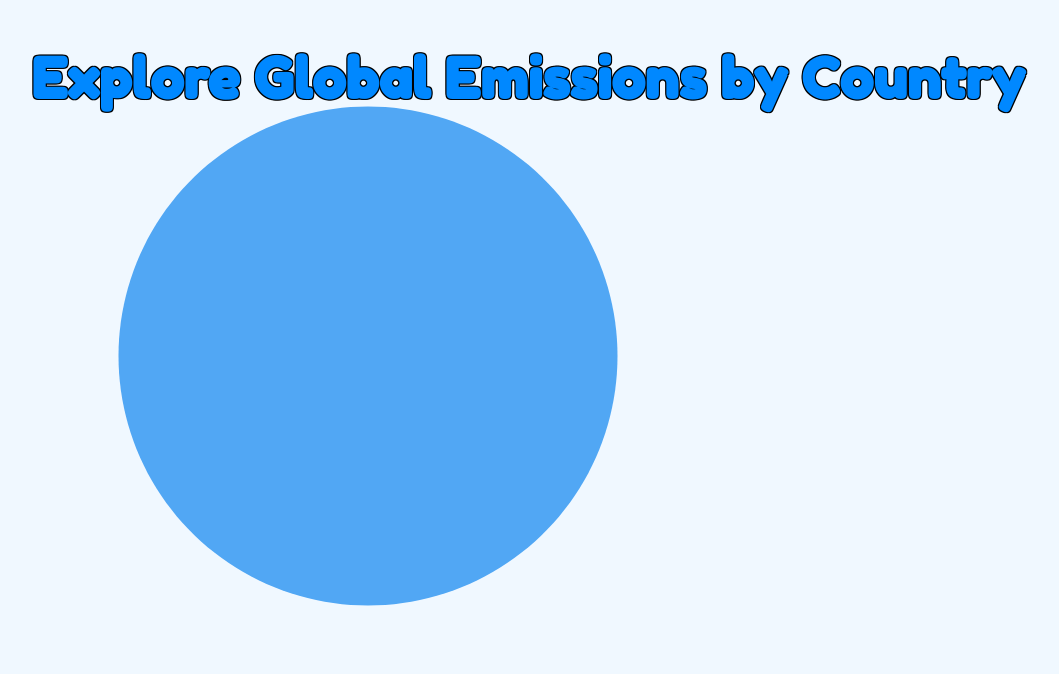
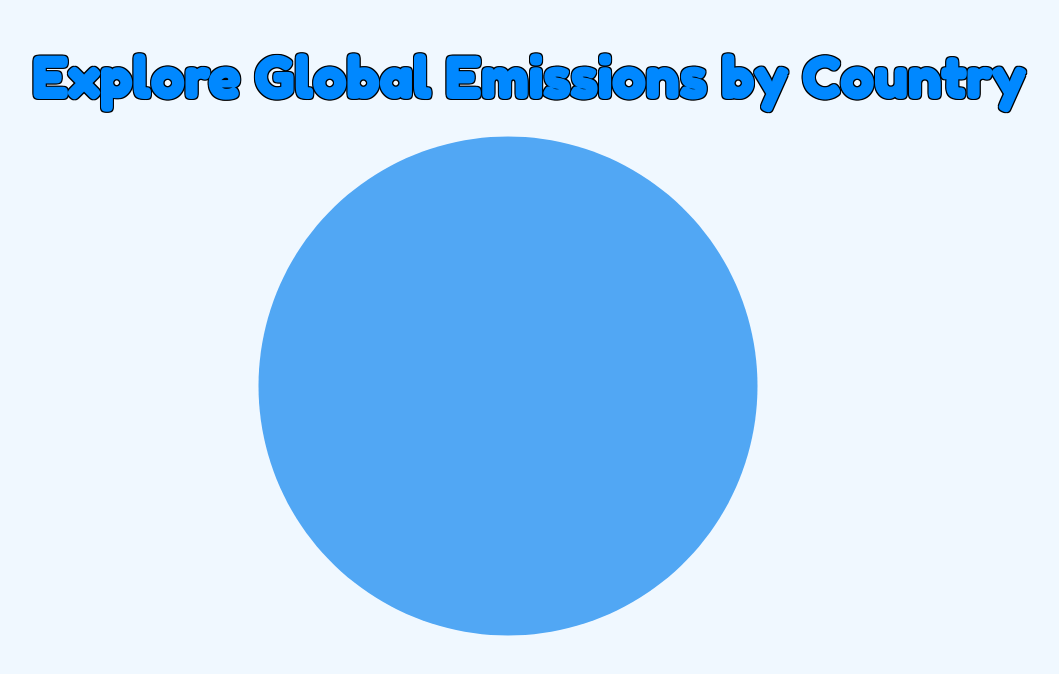
Before and after one commit to mmrector8/EmissionsVisualizer, a React (Create React App) app: page / in a window 1280 px wide. Shown: the top 674 px of the page, without its empty margins (112-1171 px from the left). Built offline with nearby package versions, Linux system fonts and the light colour scheme; no server answers.

Commit message:
planet rendering

```diff
--- a/src/components/Homepage/homepage.css
+++ b/src/components/Homepage/homepage.css
@@ -7,4 +7,11 @@
     font-size: 56px;
     margin-top: 50px;
     text-shadow: -1px -1px 0 #000, 1px -1px 0 #000, -1px 1px 0 #000, 1px 1px 0 #000;
+    margin-bottom: 30px;
 }
+
+.map-container{
+    display: flex;
+    align-items: center;
+    justify-content: center;
+}
--- a/src/components/Homepage/index.jsx
+++ b/src/components/Homepage/index.jsx
@@ -5,7 +5,9 @@
     return (
         <div className="homepage-wrapper">
             <h1 className="webpage-title">Explore Global Emissions by Country</h1>
-            <Map />
+            <div className='map-container'>
+                <Map />
+            </div>
         </div>
     )
 }
--- a/src/components/Map/map.css
+++ b/src/components/Map/map.css
@@ -1,6 +1,6 @@
 .svg {
-    width: 800px;
-    height: 800px;
+    width: 1000px;
+    height: 1000px;
 }
 
 .marks .sphere {
```
